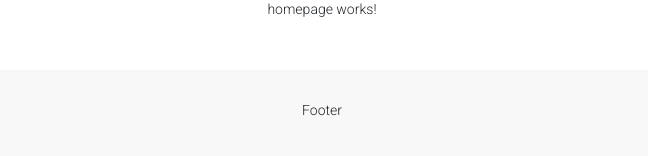
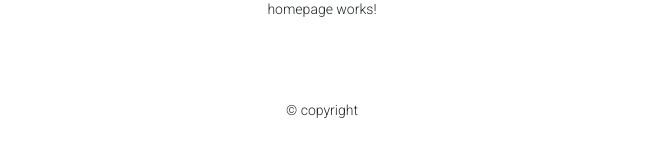
Before and after one commit to klowe27/ecommerce-rebuild, an Angular app: page / in a window 1280 px wide. Shown: the part 182-338 px from the top of the page, without its empty margins (318-966 px from the left). Built offline with nearby package versions, Linux system fonts and the light colour scheme.

Commit message:
Update footer content

```diff
--- a/src/app/footer/footer.component.css
+++ b/src/app/footer/footer.component.css
@@ -1,5 +1,4 @@
 .footer {
-  background-color: #F8F8F8;
-  padding: 30px;
+  padding-top: 30px;
   margin-top: 50px;
 }
--- a/src/app/footer/footer.component.html
+++ b/src/app/footer/footer.component.html
@@ -1,3 +1,3 @@
 <div class="footer">
-  <p>Footer</p>
+  <p>© copyright</p>
 </div>
```
